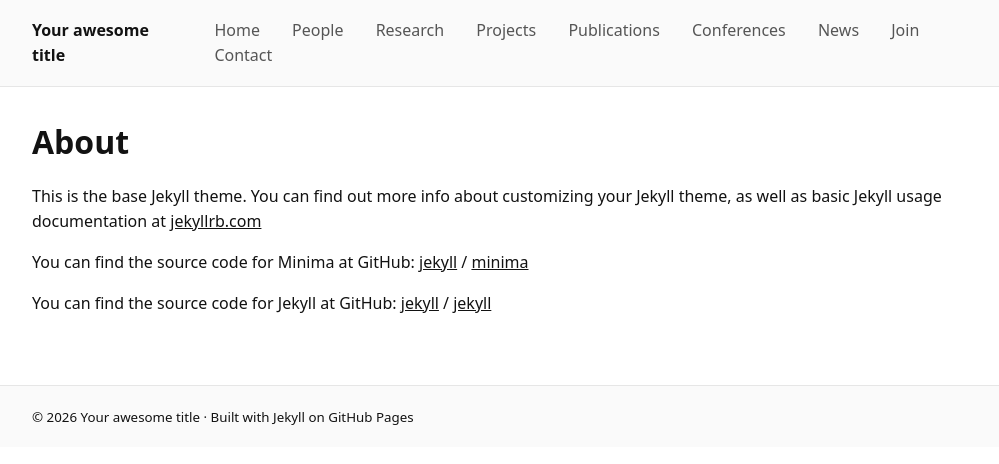
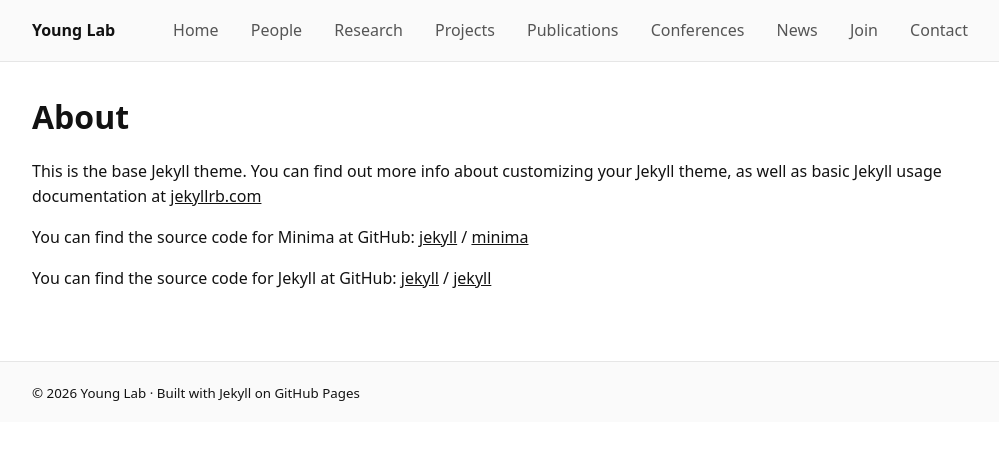
Before and after one commit to emyounglab/younglab_website, a Jekyll site: the page built from younglab_website/about.markdown, in a window 1280 px wide. Shown: the top 464 px of the page, without its empty margins (136-1135 px from the left). Built offline with Jekyll 4.4.1, drawn with Linux system fonts in a browser that asks for light colours; part of the change alters nothing that is shown.

Commit message:
Update _config.yml

```diff
--- a/younglab_website/_config.yml
+++ b/younglab_website/_config.yml
@@ -1,55 +1,10 @@
-# Welcome to Jekyll!
-#
-# This config file is meant for settings that affect your whole blog, values
-# which you are expected to set up once and rarely edit after that. If you find
-# yourself editing this file very often, consider using Jekyll's data files
-# feature for the data you need to update frequently.
-#
-# For technical reasons, this file is *NOT* reloaded automatically when you use
-# 'bundle exec jekyll serve'. If you change this file, please restart the server process.
-#
-# If you need help with YAML syntax, here are some quick references for you:
-# https://learn-the-web.algonquindesign.ca/topics/markdown-yaml-cheat-sheet/#yaml
-# https://learnxinyminutes.com/docs/yaml/
-#
-# Site settings
-# These are used to personalize your new site. If you look in the HTML files,
-# you will see them accessed via {{ site.title }}, {{ site.email }}, and so on.
-# You can create any custom variable you would like, and they will be accessible
-# in the templates via {{ site.myvariable }}.
+title: "Young Lab"
+description: "We develop methods and tools for X, Y, and Z."
+url: ""
+baseurl: "younglab_website"   # set to "/repo-name" if your site is username.github.io/repo-name
 
-title: Your awesome title
-email: your-email@example.com
-description: >- # this means to ignore newlines until "baseurl:"
-  Write an awesome description for your new site here. You can edit this
-  line in _config.yml. It will appear in your document head meta (for
-  Google search results) and in your feed.xml site description.
-baseurl: "" # the subpath of your site, e.g. /blog
-url: "" # the base hostname & protocol for your site, e.g. http://example.com
-twitter_username: jekyllrb
-github_username:  jekyll
+markdown: kramdown
+permalink: pretty
 
-# Build settings
-theme: minima
-plugins:
-  - jekyll-feed
-
-# Exclude from processing.
-# The following items will not be processed, by default.
-# Any item listed under the `exclude:` key here will be automatically added to
-# the internal "default list".
-#
-# Excluded items can be processed by explicitly listing the directories or
-# their entries' file path in the `include:` list.
-#
-# exclude:
-#   - .sass-cache/
-#   - .jekyll-cache/
-#   - gemfiles/
-#   - Gemfile
-#   - Gemfile.lock
-#   - node_modules/
-#   - vendor/bundle/
-#   - vendor/cache/
-#   - vendor/gems/
-#   - vendor/ruby/
+# GitHub Pages safe default (no custom plugins)
+plugins: []
```
